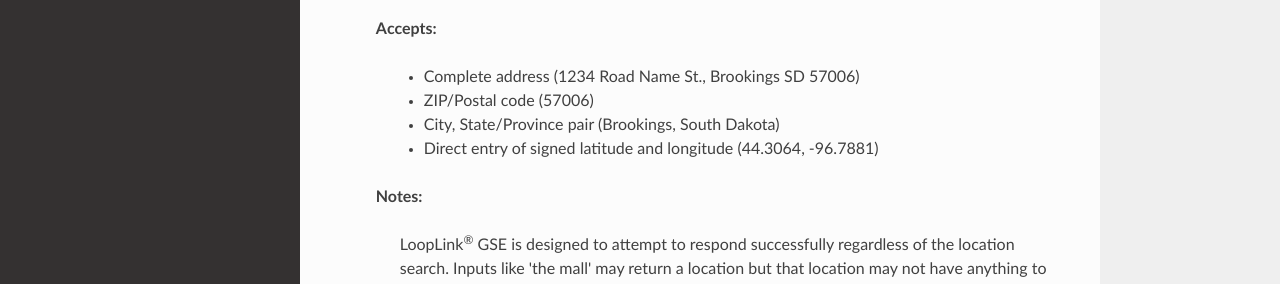
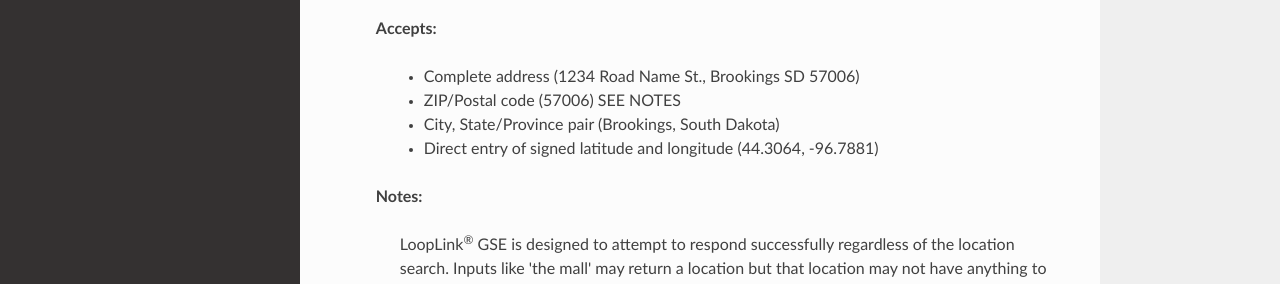
Before and after one commit to geoconnections-rjc/GSE-Docs, an MkDocs documentation site: the page built from docs/inputs.md, in a window 1280 px wide and 900 px high. Shown: the part 416-700 px from the top of the window. Built offline with MkDocs 1.6.1, drawn with Linux system fonts in a browser that asks for light colours; nearby versions of some CDN libraries.

Commit message:
Last Edit for Zip Searches

```diff
--- a/docs/inputs.md
+++ b/docs/inputs.md
@@ -11,7 +11,7 @@ The following values must be sent in the request.  If any of these values are mi
 
 > **Accepts:**
 >> * Complete address (1234 Road Name St., Brookings SD 57006)
-* ZIP/Postal code (57006)
+* ZIP/Postal code (57006) SEE NOTES
 * City, State/Province pair (Brookings, South Dakota)
 * Direct entry of signed latitude and longitude (44.3064, -96.7881)
 
```
